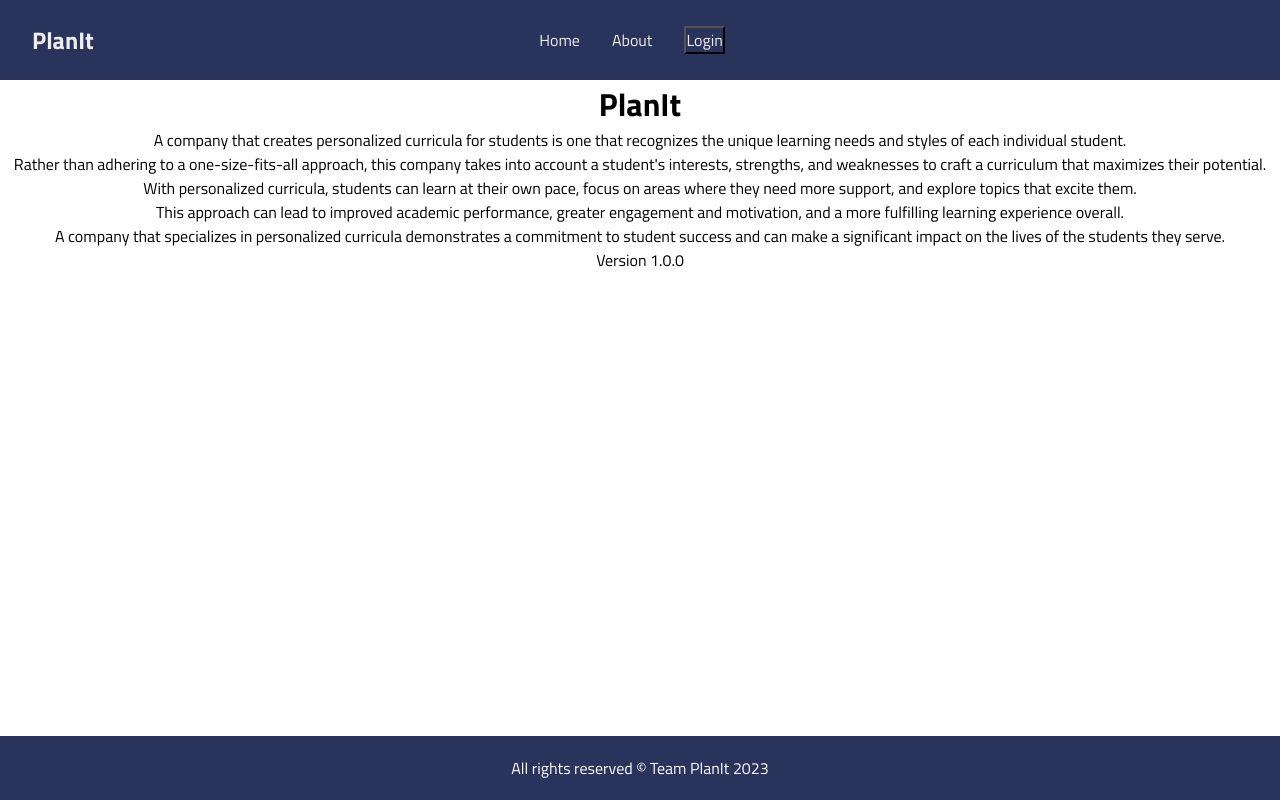
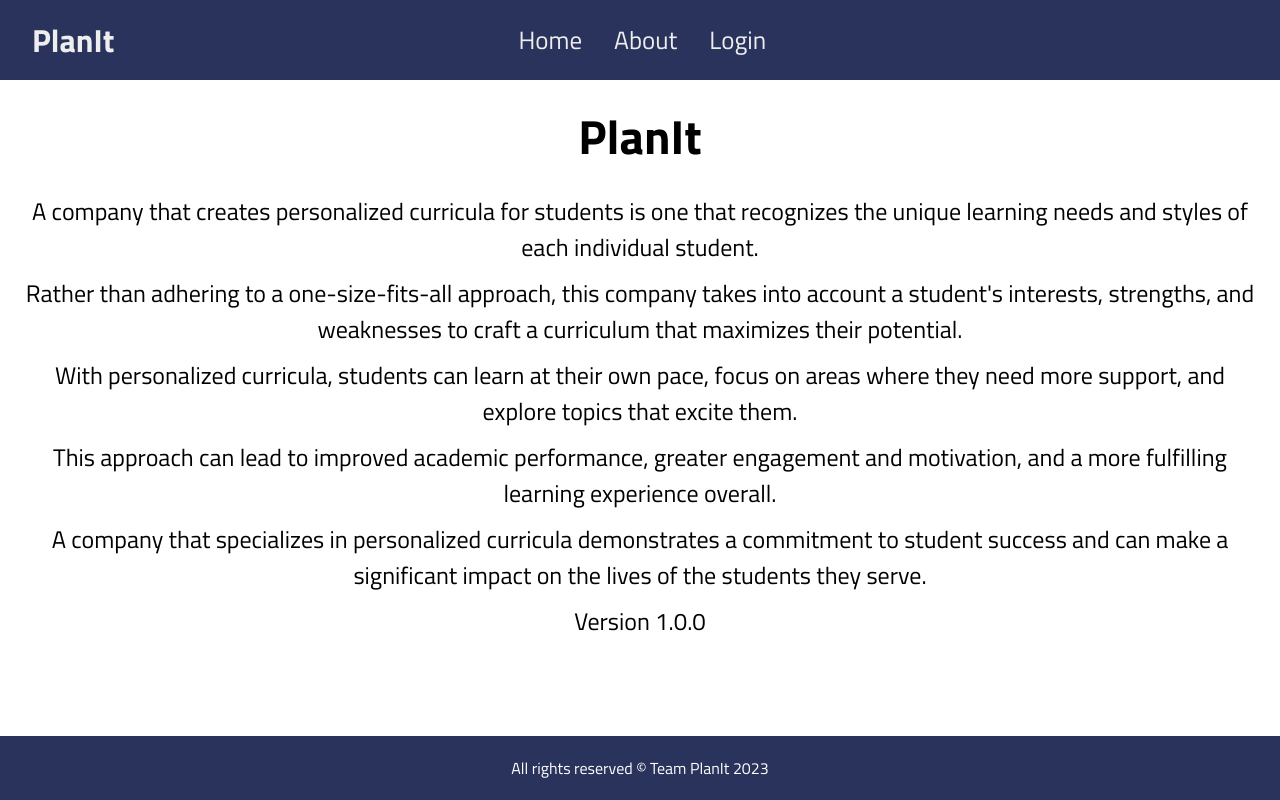
Before and after one commit to Danielsio/Plan-IT-Web, a React (Vite) app: page /about in a window 1280 px wide. Built offline with nearby package versions, Linux system fonts and the light colour scheme.

Commit message:
Fix login btn border & install styled components

```diff
--- a/package.json
+++ b/package.json
@@ -15,7 +15,8 @@
     "react-datepicker": "^4.10.0",
     "react-dom": "^18.2.0",
     "react-icons": "^4.8.0",
-    "react-router-dom": "^6.9.0"
+    "react-router-dom": "^6.9.0",
+    "styled-components": "^5.3.9"
   },
   "devDependencies": {
     "@types/react": "^18.0.27",
--- a/src/components/Navbar.jsx
+++ b/src/components/Navbar.jsx
@@ -13,7 +13,7 @@ function Navbar() {
 
   return (
     <header>
-      <h2>PlanIt</h2>
+      <h1>PlanIt</h1>
       <nav ref={navRef}>
         <a href="/">Home</a>
         {isAuthenticated && <a href="/profile">Profile</a>}
--- a/src/index.css
+++ b/src/index.css
@@ -28,6 +28,7 @@ nav a {
   margin: 0 1rem;
   color: var(--textColor);
   text-decoration: none;
+  font-size: 25px;
 }
 
 nav a:hover {
@@ -147,6 +148,8 @@ p .home-page-welcome-text {
   text-decoration: none;
   font-size: 1rem;
   background-color: var(--mainColor);
+  border-width: 0;
+  font-size: 25px;
 }
 
 .nav-btn-auth:hover {
--- a/src/pages/About.jsx
+++ b/src/pages/About.jsx
@@ -1,37 +1,64 @@
 import React from "react";
+import styled from "styled-components";
 
-function About() {
+const AboutContainer = styled.div`
+  display: flex;
+  flex-direction: column;
+  align-items: center;
+  justify-content: center;
+  height: 100%;
+  padding: 20px;
+`;
+
+const AboutHeading = styled.h1`
+  font-size: 48px;
+  font-weight: bold;
+  margin-bottom: 20px;
+`;
+
+const AboutText = styled.p`
+  font-size: 24px;
+  margin-bottom: 10px;
+  line-height: 1.5;
+  text-align: center;
+
+  &:last-of-type {
+    margin-bottom: 0;
+  }
+`;
+
+const About = () => {
   return (
-    <div className="about-text">
-      <h1>PlanIt</h1>
-      <p>
+    <AboutContainer>
+      <AboutHeading>PlanIt</AboutHeading>
+      <AboutText>
         A company that creates personalized curricula for students is one that
         recognizes the unique learning needs and styles of each individual
         student.
-      </p>
-      <p>
+      </AboutText>
+      <AboutText>
         Rather than adhering to a one-size-fits-all approach, this company takes
         into account a student's interests, strengths, and weaknesses to craft a
         curriculum that maximizes their potential.
-      </p>
-      <p>
+      </AboutText>
+      <AboutText>
         With personalized curricula, students can learn at their own pace, focus
         on areas where they need more support, and explore topics that excite
         them.
-      </p>
-      <p>
+      </AboutText>
+      <AboutText>
         This approach can lead to improved academic performance, greater
         engagement and motivation, and a more fulfilling learning experience
-        overall.{" "}
-      </p>
-      <p>
+        overall.
+      </AboutText>
+      <AboutText>
         A company that specializes in personalized curricula demonstrates a
         commitment to student success and can make a significant impact on the
         lives of the students they serve.
-      </p>
-      <p>Version 1.0.0</p>
-    </div>
+      </AboutText>
+      <AboutText>Version 1.0.0</AboutText>
+    </AboutContainer>
   );
-}
+};
 
 export default About;
```
Also changed, not shown: 1 other file (tests, documents, lock files or other folders).
